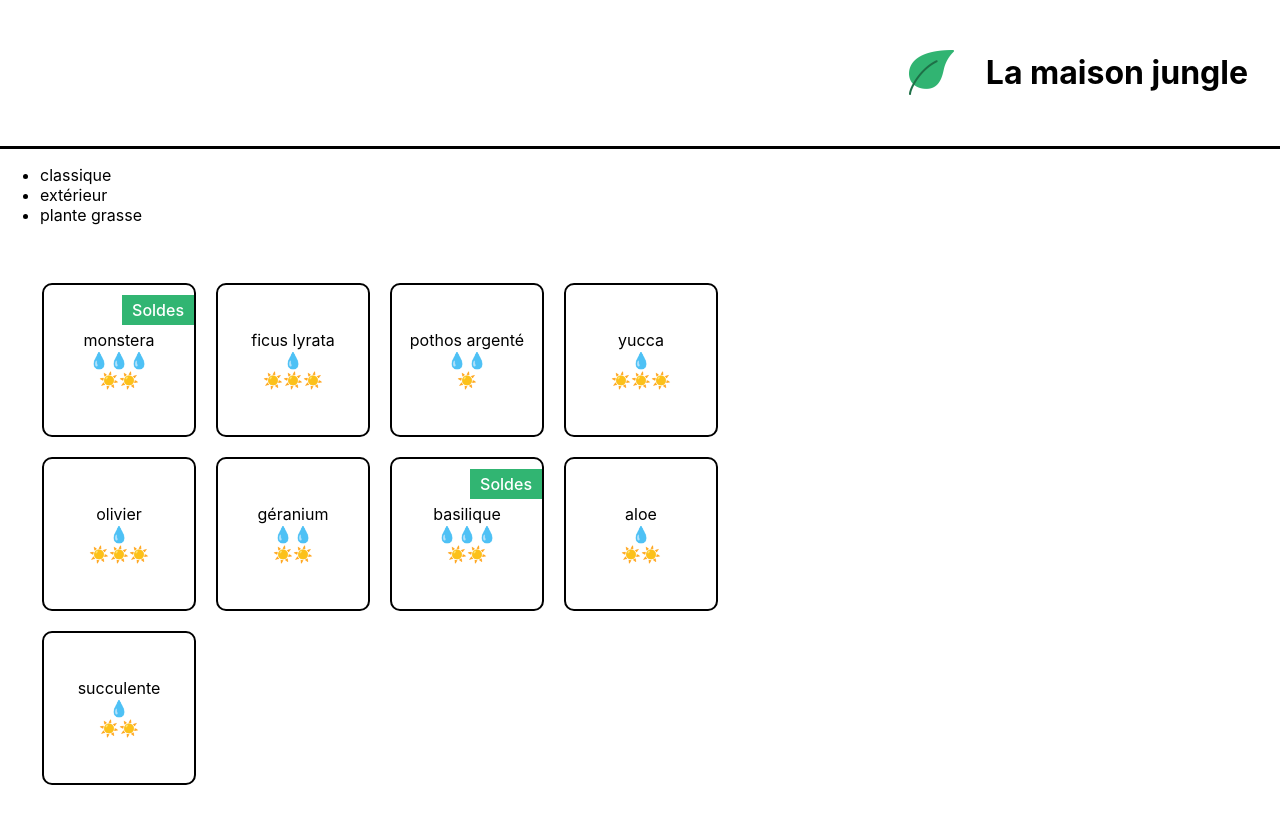
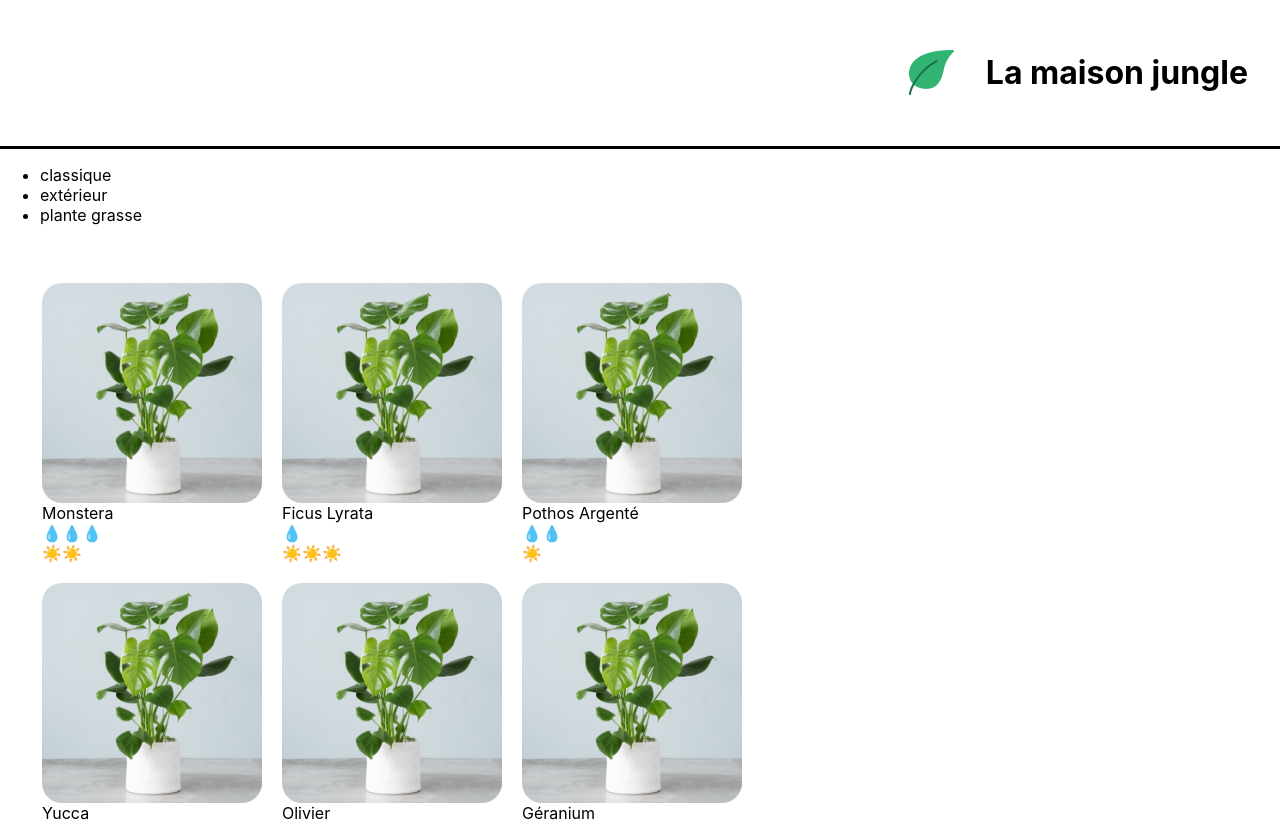
Before and after one commit to Gadln/JunglePage, a React (Create React App) app in the folder la-maison-jungle/: page / in a window 1280 px wide. Shown: the top 822 px of the page. Built offline with nearby package versions, Linux system fonts and the light colour scheme.

Commit message:
Add handleClick

```diff
--- /dev/null
+++ b/la-maison-jungle/src/components/Plantitem.js
@@ -0,0 +1,22 @@
+import CareScale from './CareScale'
+import '../styles/Plantitem.css'
+
+function PlantItem({ id, cover, name, isBestSale, water, light }) {
+	return (
+		<li key={id} className='lmj-plant-item' onClick={() => handleClick(name)}>
+			<img className='lmj-plant-item-cover' src={cover} alt={`${name} cover`} />
+			{name}
+      {isBestSale && <div className='lmj-sales'>Soldes</div>}
+			<div>
+				<CareScale careType='water' scaleValue={water} />
+				<CareScale careType='light' scaleValue={light} />
+			</div>
+		</li>
+	)
+}
+
+function handleClick(plantName) {
+	alert(`Vous voulez acheter 1 ${plantName} ? Très bon choix 🍀 `)
+}
+
+export default PlantItem
--- a/la-maison-jungle/src/components/ShoppingList.js
+++ b/la-maison-jungle/src/components/ShoppingList.js
@@ -1,7 +1,6 @@
 import { plantList } from '../datas/plantList'
-import CareScale from './CareScale'
+import PlantItem from './Plantitem'
 import '../styles/ShoppingList.css'
-import '../styles/Plantitem.css'
 
 function ShoppingList() {
 	const categories = plantList.reduce(
@@ -18,13 +17,14 @@ function ShoppingList() {
 				))}
 			</ul>
 			<ul className='lmj-plant-list'>
-				{plantList.map((plant) => (
-					<li key={plant.id} className='lmj-plant-item'>
-            {plant.isBestSale && <div className='lmj-sales'>Soldes</div>}
-            {plant.name}
-            <CareScale careType='water' scaleValue={plant.water} />
-						<CareScale careType='light' scaleValue={plant.light} />
-          </li>
+				{plantList.map(({ id, cover, name, water, light }) => (
+					<PlantItem
+						id={id}
+						cover={cover}
+						name={name}
+						water={water}
+						light={light}
+					/>
 				))}
 			</ul>
 		</div>
--- a/la-maison-jungle/src/datas/plantList.js
+++ b/la-maison-jungle/src/datas/plantList.js
@@ -1,3 +1,5 @@
+import monstera from '../assets/monstera.jpg'
+
 export const plantList = [
 	{
 		name: 'monstera',
@@ -5,42 +7,48 @@ export const plantList = [
 		id: '1ed',
 		isBestSale: true,
 		light: 2,
-		water: 3
+		water: 3,
+		cover: monstera
 	},
 	{
 		name: 'ficus lyrata',
 		category: 'classique',
 		id: '2ab',
 		light: 3,
-		water: 1
+		water: 1,
+		cover: monstera
 	},
 	{
 		name: 'pothos argenté',
 		category: 'classique',
 		id: '3sd',
 		light: 1,
-		water: 2
+		water: 2,
+		cover: monstera
 	},
 	{
 		name: 'yucca',
 		category: 'classique',
 		id: '4kk',
 		light: 3,
-		water: 1
+		water: 1,
+		cover: monstera
 	},
 	{
 		name: 'olivier',
 		category: 'extérieur',
 		id: '5pl',
 		light: 3,
-		water: 1
+		water: 1,
+		cover: monstera
 	},
 	{
 		name: 'géranium',
 		category: 'extérieur',
 		id: '6uo',
 		light: 2,
-		water: 2
+		water: 2,
+		cover: monstera
 	},
 	{
 		name: 'basilique',
@@ -48,20 +56,23 @@ export const plantList = [
 		id: '7ie',
 		isBestSale: true,
 		light: 2,
-		water: 3
+		water: 3,
+		cover: monstera
 	},
 	{
 		name: 'aloe',
 		category: 'plante grasse',
 		id: '8fp',
 		light: 2,
-		water: 1
+		water: 1,
+		cover: monstera
 	},
 	{
 		name: 'succulente',
 		category: 'plante grasse',
 		id: '9vn',
 		light: 2,
-		water: 1
+		water: 1,
+		cover: monstera
 	}
 ]
--- a/la-maison-jungle/src/styles/Plantitem.css
+++ b/la-maison-jungle/src/styles/Plantitem.css
@@ -1,14 +1,16 @@
+.lmj-plant-item-cover {
+	height: 220px;
+	width: 220px;
+	border-radius: 20px;
+}
+
 .lmj-plant-item {
-	border: solid 2px black;
-	border-radius: 10px;
-	height: 150px;
-	width: 150px;
 	margin: 10px;
 	display: flex;
-	align-items: center;
+	align-items: flex-start;
 	justify-content: center;
 	flex-direction: column;
-	position: relative;
+	text-transform: capitalize;
 }
 
 .lmj-sales {
```
Also changed, not shown: la-maison-jungle/src/components/CareScale.js (+2 -5 lines).
